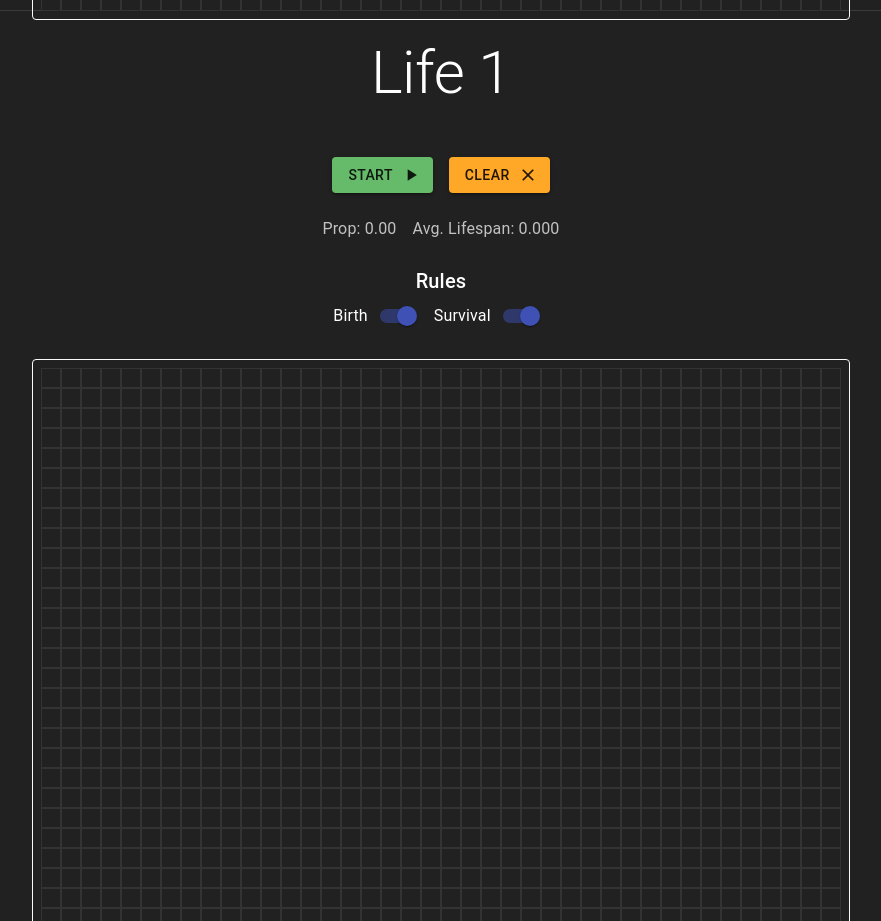
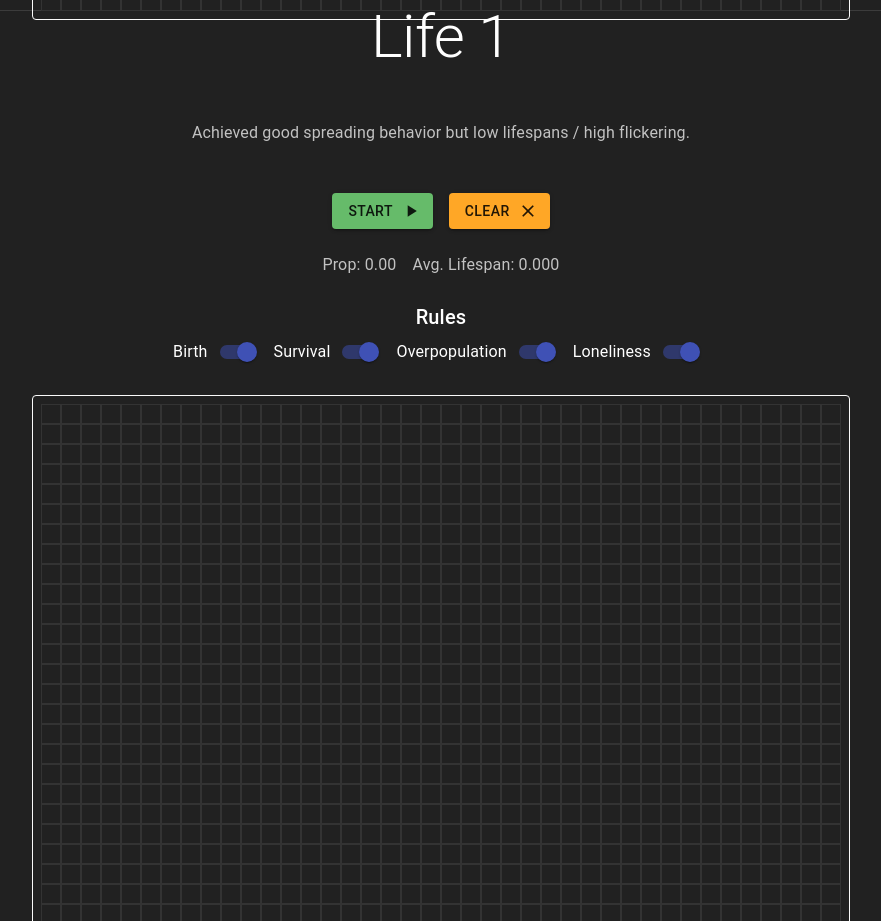
Before and after one commit to Mhudlark/game-of-life, a Next.js app: page / in a window 1280 px wide. Shown: the part 2680-3601 px from the top of the page, without its empty margins (199-1080 px from the left). Built offline with nearby package versions, Linux system fonts and the light colour scheme.

Commit message:
feat: Simplify Life1 rules

```diff
--- a/src/components/games/Life1/Life1.tsx
+++ b/src/components/games/Life1/Life1.tsx
@@ -15,21 +15,25 @@ const rules: Rule[] = [
     name: "Survival",
     description:
       "A live cell with 2 or more live neighbors survives. Overpopulation causes death.",
-    condition: ({ isAlive }) => isAlive, // Always check survival/death for live cells
-    result: ({ neighbours }) => {
-      // Survival
-      if (neighbours.count >= 2 && neighbours.count <= 3) {
-        return Math.random() < 0.9; // 90% chance of survival, 10% chance of death
-      }
-      // Overpopulation (more than 3 neighbors)
-      else if (neighbours.count > 3) {
-        return Math.random() < 0.2; // 20% chance of survival, 80% chance of death
-      }
-      // Loneliness (less than 2 neighbors)
-      else {
-        return Math.random() < 0.1; // 10% chance of survival, 90% chance of death
-      }
-    },
+    condition: ({ isAlive, neighbours }) =>
+      isAlive && neighbours.count >= 2 && neighbours.count <= 3,
+    result: ({}) => Math.random() < 0.9,
+  },
+  {
+    id: "overpopulation",
+    name: "Overpopulation",
+    description:
+      "A live cell with more than three live neighbors is likely to die.",
+    condition: ({ isAlive, neighbours }) => isAlive && neighbours.count > 3,
+    result: () => Math.random() < 0.2, // 20% chance of survival, 80% chance of death
+  },
+  {
+    id: "loneliness",
+    name: "Loneliness",
+    description:
+      "A live cell with fewer than two live neighbors is likely to die.",
+    condition: ({ isAlive, neighbours }) => isAlive && neighbours.count < 2,
+    result: () => Math.random() < 0.1, // 10% chance of survival, 90% chance of death
   },
 ];
 
@@ -46,6 +50,7 @@ export const Life1: React.FC = () => {
     >
       <GameOfLife
         title={"Life 1"}
+        description="Achieved good spreading behavior but low lifespans / high flickering."
         rules={rules}
         gridSize={{ width: 40, height: 30 }}
       />
--- a/src/components/games/Life2/Life2.tsx
+++ b/src/components/games/Life2/Life2.tsx
@@ -39,6 +39,7 @@ export const Life2: React.FC = () => {
     >
       <GameOfLife
         title={"Life 2"}
+        description="Only uses regional information. Achieved better lifespans but low proportions."
         rules={rules}
         gridSize={{ width: 40, height: 30 }}
       />
```
